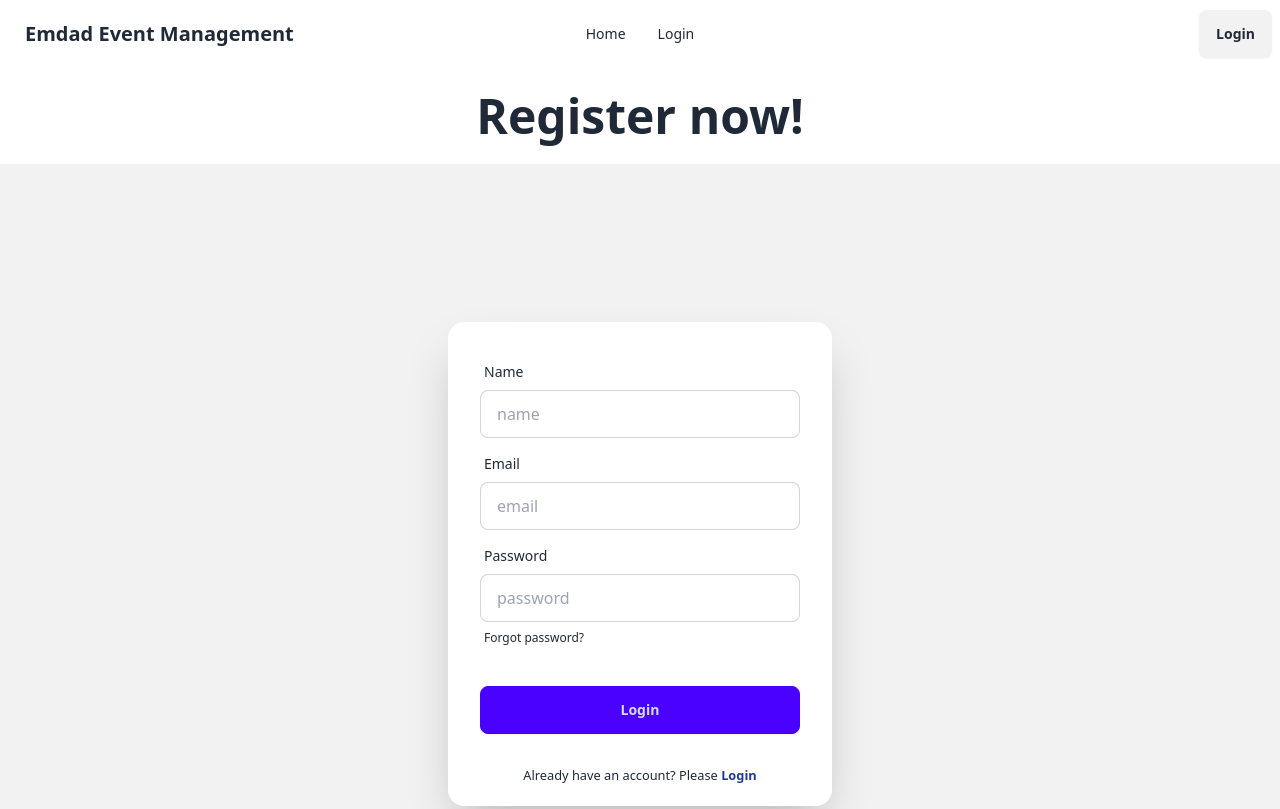
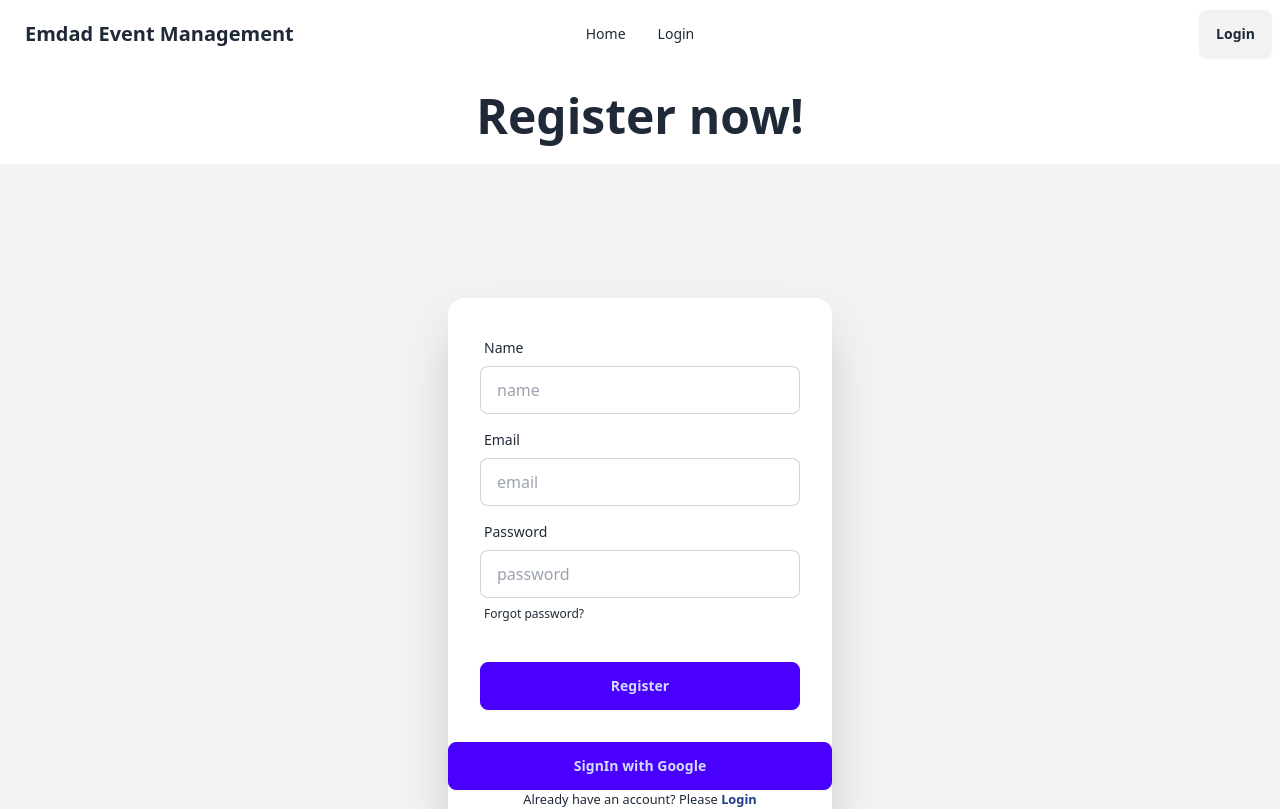
Before and after one commit to emdad118661/social-event-management-emdad118661, a React (Vite) app: page /register in a window 1280 px wide. Shown: the top 809 px of the page. Built offline with nearby package versions, Linux system fonts and the light colour scheme; no server answers.

Commit message:
sign in with google

```diff
--- a/package.json
+++ b/package.json
@@ -19,7 +19,8 @@
     "react-icons": "^5.2.1",
     "react-router-dom": "^6.23.1",
     "react-toastify": "^10.0.5",
-    "sort-by": "^1.2.0"
+    "sort-by": "^1.2.0",
+    "sweetalert2": "^11.12.0"
   },
   "devDependencies": {
     "@types/react": "^18.2.66",
--- a/src/Components/Register.jsx
+++ b/src/Components/Register.jsx
@@ -1,9 +1,10 @@
 import { useContext } from "react";
 import { Link } from "react-router-dom";
 import { AuthContext } from "../Provider/AuthProvider";
+import Swal from "sweetalert2";
 
 const Register = () => {
-    const {createUser} = useContext(AuthContext);
+    const {createUser, signInWithGoogle, provider} = useContext(AuthContext);
     const handleRegister = e => {
         e.preventDefault();
         console.log(e.currentTarget)
@@ -17,9 +18,28 @@ const Register = () => {
         createUser(email, password)
         .then(result=>{
             console.log(result.user);
+            Swal.fire({
+                icon: "success",
+                title: "You are registered successfully!!",
+                showConfirmButton: false,
+                timer: 1500
+              });
+
         })
         .catch(error=>{
             console.log(error);
+        })
+    }
+
+    const handleGoogleSignIn = () =>{
+        signInWithGoogle(provider)
+        .then(result=>{
+            const user = result.user;
+            console.log(user);
+        })
+        .catch(error=>{
+            const errorMassage = error.message;
+            console.log(errorMassage);
         })
     }
     return (
@@ -52,9 +72,10 @@ const Register = () => {
                             </label>
                         </div>
                         <div className="mt-6 form-control">
-                            <button className="btn btn-primary">Login</button>
+                            <button className="btn btn-primary">Register</button>
                         </div>
                     </form>
+                    <button onClick={handleGoogleSignIn} className="btn btn-primary">SignIn with Google</button>
                     <small className="mb-5 text-center">Already have an account? Please <Link className="font-extrabold text-blue-900" to="/login">Login</Link></small>
                 </div>
 
--- a/src/Provider/AuthProvider.jsx
+++ b/src/Provider/AuthProvider.jsx
@@ -1,9 +1,12 @@
 import { createContext, useEffect, useState } from "react";
 import app from "../firebase/firebase.config";
-import { createUserWithEmailAndPassword, getAuth, onAuthStateChanged, signInWithEmailAndPassword, signOut } from "firebase/auth";
+import { createUserWithEmailAndPassword, getAuth, onAuthStateChanged, signInWithEmailAndPassword, signOut, GoogleAuthProvider, signInWithPopup } from "firebase/auth";
 
 export const AuthContext = createContext(null);
 const auth = getAuth(app);
+
+const provider = new GoogleAuthProvider();
+
 const AuthProvider = ({ children }) => {
     const [user, setUser] = useState(null);
     const [loading, setLoading] = useState(true);
@@ -29,6 +32,10 @@ const AuthProvider = ({ children }) => {
         return signInWithEmailAndPassword(auth, email, password);
     }
 
+    const signInWithGoogle = (provider) =>{
+        return signInWithPopup(auth, provider);
+    }
+
     const logOut = () =>{
         setLoading(true);
         return signOut(auth);
@@ -36,7 +43,7 @@ const AuthProvider = ({ children }) => {
 
 
 
-    const authInfo = { user, createUser, signIn, logOut, loading };
+    const authInfo = { user, createUser, signIn, logOut, loading, signInWithGoogle, provider };
 
     return (
         <AuthContext.Provider value={authInfo}>
```
Also changed, not shown: 1 other file (tests, documents, lock files or other folders).
